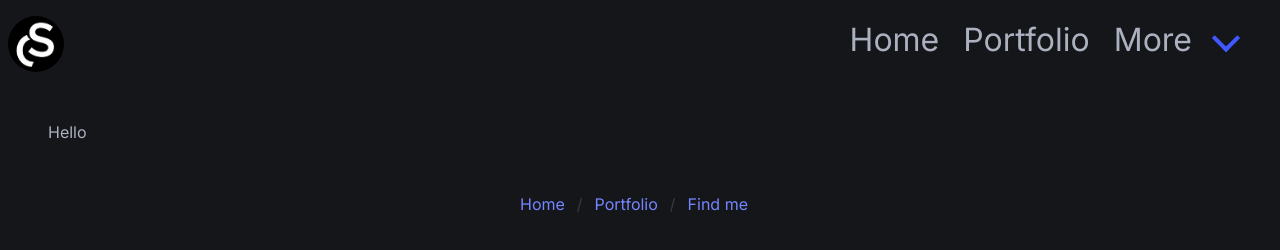
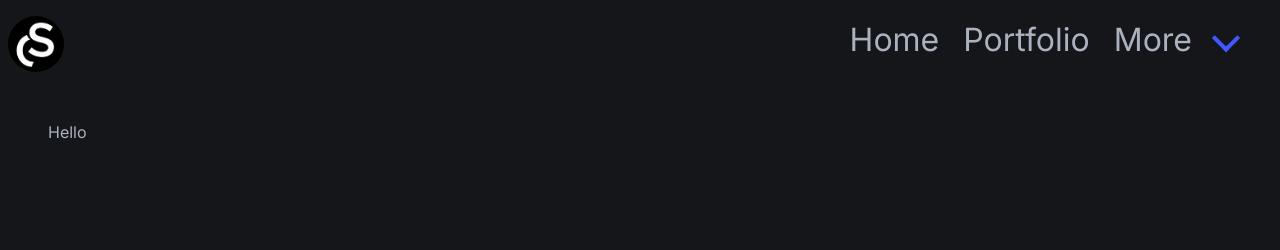
Before and after one commit to Saadiq8149/homepage-portfolio, a website: page about.html in a window 1280 px wide. Drawn offline with Linux system fonts and the light colour scheme; a web font is replaced by a local one.

Commit message:
Add files via upload

```diff
--- a/about.html
+++ b/about.html
@@ -52,7 +52,7 @@
             </div>
         </div>
     </section>
-    <nav class="breadcrumb is-centered" aria-label="breadcrumbs">
+    <nav class="breadcrumb is-centered is-hidden-desktop" aria-label="breadcrumbs">
         <ul>
             <li><a href="index.html">Home</a></li>
             <li><a href="portfolio.html">Portfolio</a></li>
```
Also changed, not shown: contact.html (+1 -1 lines), index.html (+1 -1 lines), portfolio.html (+1 -1 lines).
